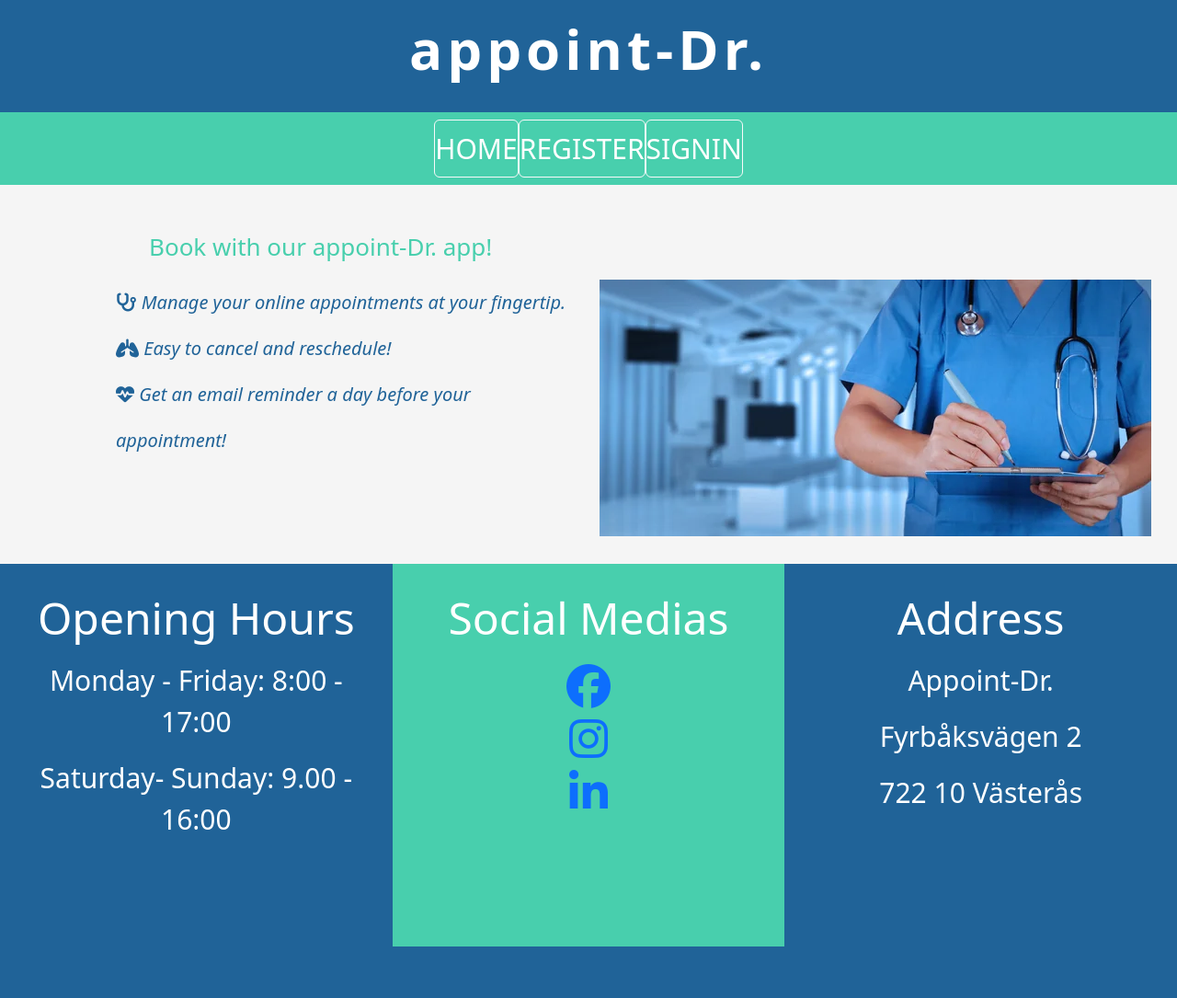
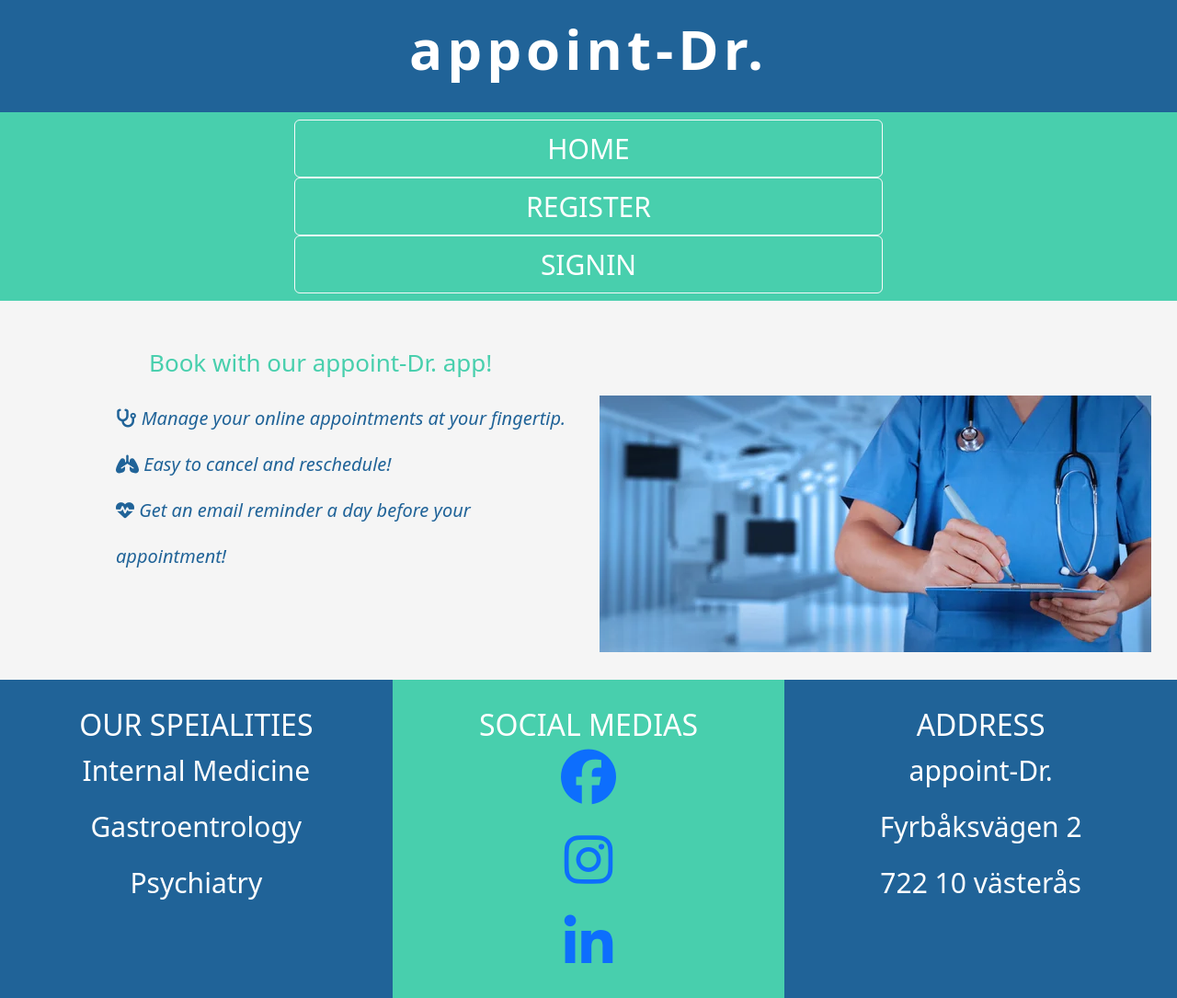
Before and after one commit to Code-Institute-Submissions/HaimanotA-appoint-Dr._OctResub, a Django app: page / in a window 1280 px wide. Shown: the whole page at 92% size. Before the commit the page ends 1029 px from the top, so only its background shows below. Run offline with Django 3.2, Linux system fonts and the light colour scheme; some libraries are stand-ins or nearby versions.

```diff
--- a/static/css/style.css
+++ b/static/css/style.css
@@ -44,7 +44,8 @@ body {
 .footer-1{
     background-color:#206398;
     padding-top:30px;
-    padding-bottom: 100px;
+    padding-bottom: 30px;
+    font-size: 30px;
 }
 
 .footer-2{
@@ -55,10 +56,12 @@ body {
 .footer-3{
   background-color:#206398;
   padding-top:30px;
+  font-size: 30px;
 }
 
 .social-links{
  font-size: 60px;
+ margin-bottom: 30px;
 }
 
 .navbar-fixed-bottom{
--- a/templates/base.html
+++ b/templates/base.html
@@ -27,21 +27,24 @@
 
     <!--Navigation bar-->
 
-    <nav class="two navbar justify-content-center">
-        <ul class="navbar-nav mb-lg-0 d-flex flex-row">
+    <nav class="two navbar justify-content-center row-cols-2">
+        <ul class="navbar-nav mb-lg-0 d-flex flex-row>
 
             <li class="nav-item">
-                <a class="nav-link btn btn-home btn-outline-light text-uppercase text-white" href="{% url 'home_page' %}">Home</a>
+            <a class="nav-link btn btn-home btn-outline-light text-uppercase text-white"
+                href="{% url 'home_page' %}">Home</a>
             </li>
             {% if user.is_authenticated %}
             {% if user.is_superuser %}
             <li class="nav-item">
-                <a class="nav-link btn btn-home btn-outline-light text-uppercase text-white" href="{% url 'add_patient' %}">Add
+                <a class="nav-link btn btn-home btn-outline-light text-uppercase text-white"
+                    href="{% url 'add_patient' %}">Add
                     patient</a>
             </li>
             {% endif %}
             <li class="nav-item">
-                <a class="nav-link btn btn-home btn-outline-light text-uppercase text-white" href="{% url 'add_booking' %}">Add
+                <a class="nav-link btn btn-home btn-outline-light text-uppercase text-white"
+                    href="{% url 'add_booking' %}">Add
                     Booking</a>
             </li>
             <li class="nav-item">
@@ -84,32 +87,33 @@
     <!-- footer -->
     <footer class="container-fluid footer-container">
         <div class="row  navbar-fixed-bottom text-white">
-            <div class="footer-1 col-sm-4 text-center text-capitalize">
-                <p class="display-5">Opening Hours</p>
-                <p>Monday - Friday: 8:00 - 17:00</p>
-                <p>Saturday- Sunday: 9.00 - 16:00 </p>
+            <div class="footer-1 col-sm-4 text-center">
+                <h2 class="text-uppercase">Our Speialities</h2>
+                <p>Internal Medicine</p>
+                <p>Gastroentrology</p>
+                <p>Psychiatry</p>
             </div>
-            <div class="footer-2 col-sm-4 text-center display-5">
-                <p>Social Medias</p>
-                <a target="_blank" href="#">
-                    <i class="fa-brands fa-facebook" aria-hidden="true"></i>
+            <div class="footer-2 col-sm-4 text-center">
+                <h2 class="text-uppercase">Social Medias</h2>
+                <a target="_blank" href="https://www.facebook.com">
+                    <i class="fa-brands fa-facebook social-links" aria-hidden="true"></i>
                     <span class="sr-only">Facebook</span>
                 </a>
-    <br>
+                <br>
 
-                <a target="_blank" href="#">
-                    <i class="fa-brands fa-instagram" aria-hidden="true"></i>
+                <a target="_blank" href="https://www.instagram.com">
+                    <i class="fa-brands fa-instagram social-links" aria-hidden="true"></i>
                     <span class="sr-only">Instagram</span>
                 </a>
                 <br>
-                <a target="_blank" href="#">
-                    <i class="fa fa-linkedin" aria-hidden="true"></i>
+                <a target="_blank" href="https://www.linkedin.com/">
+                    <i class="fa fa-linkedin social-links" aria-hidden="true"></i>
                     <span class="sr-only">Linkedin</span>
                 </a>
 
             </div>
-            <div class="footer-3 col-sm-4 text-center text-capitalize">
-                <p class="display-5">Address</p>
+            <div class="footer-3 col-sm-4 text-center">
+                <h2 class="text-uppercase">Address</h2>
                 <p>appoint-Dr.</p>
                 <p>Fyrbåksvägen 2</p>
                 <p>722 10 västerås</p>
```
Also changed, not shown: README.md, static/images/Mockup.png (added), static/images/add_patient.png (added), static/images/admin.png (added), static/images/booking_form.png (added), static/images/edit_booking.png (added), static/images/footer.png (added), static/images/manage_book_auth.png (added), static/images/manage_book_un.png (added), static/images/signin.png (added).
